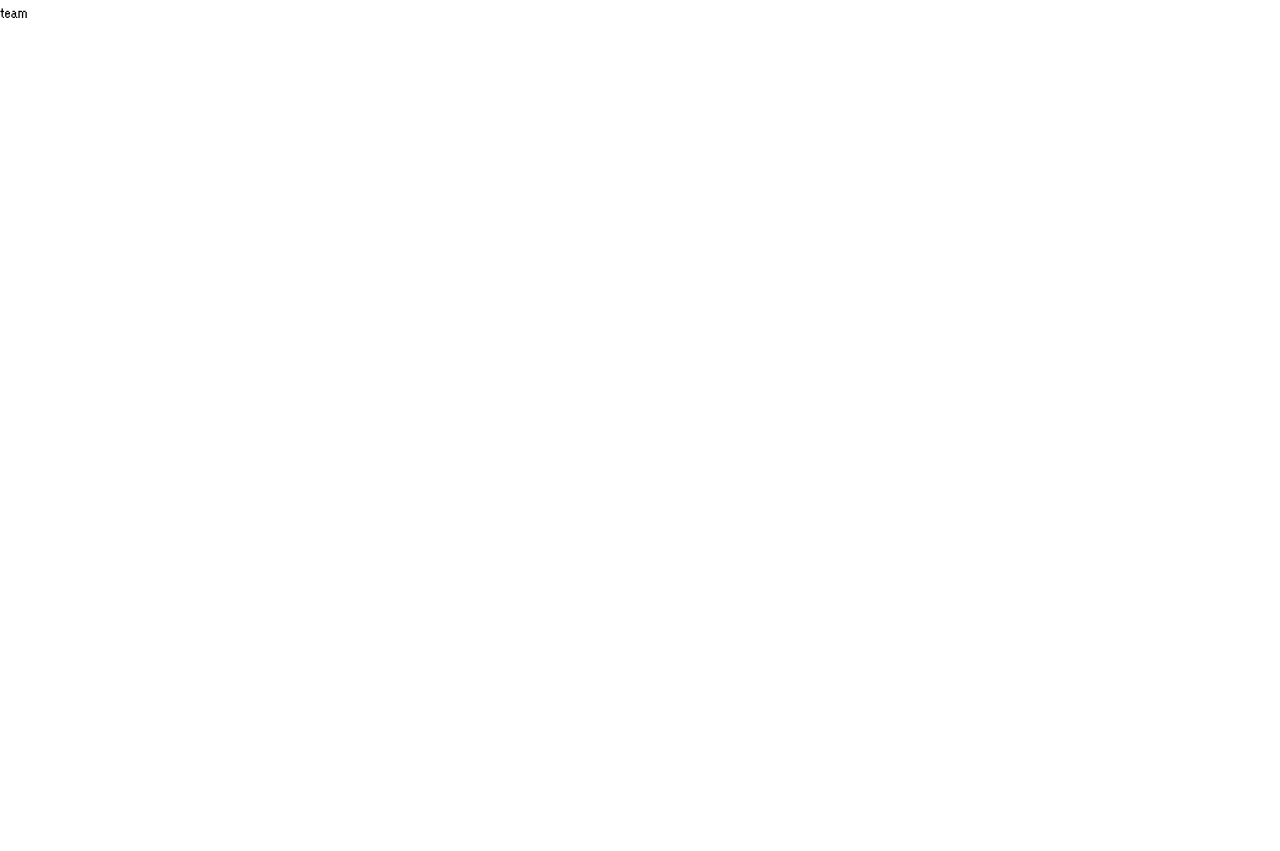
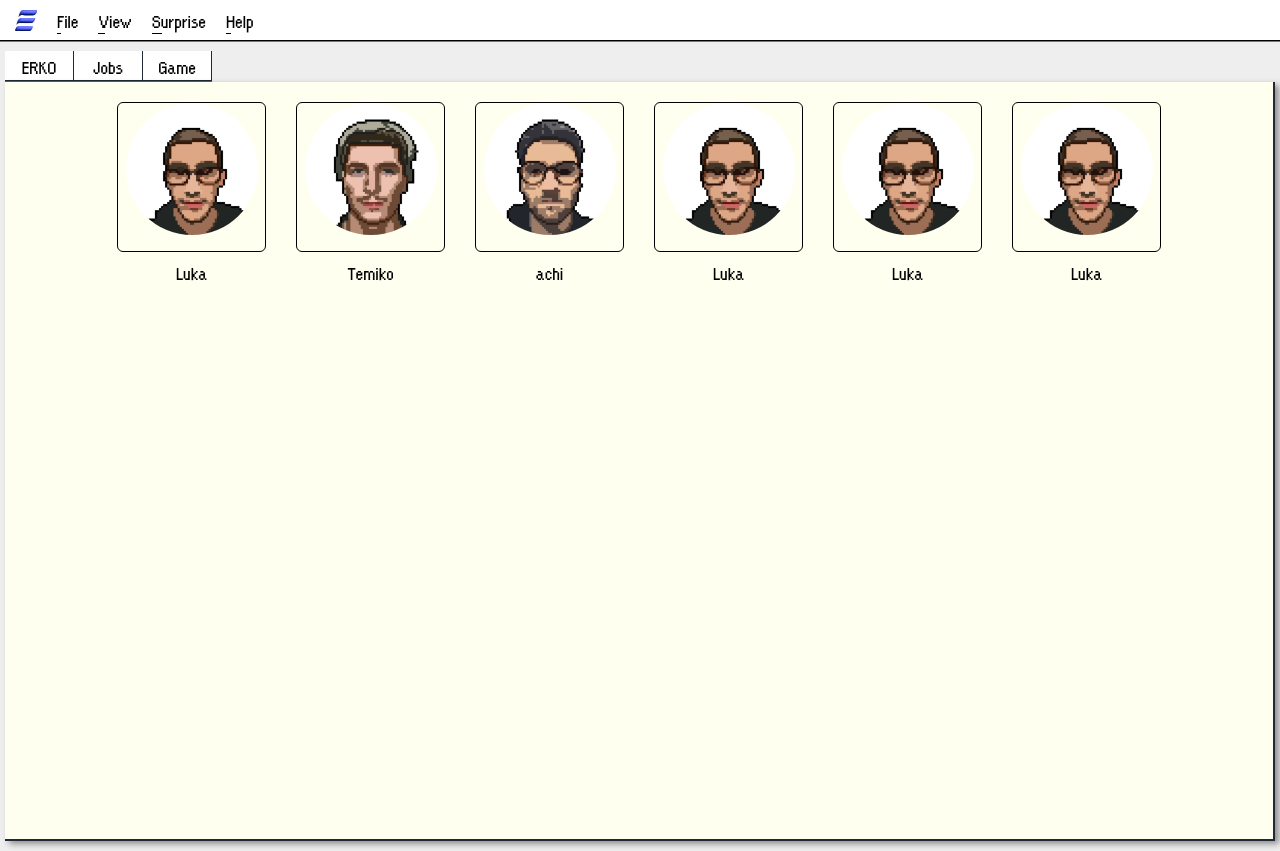
Before and after one commit to achiewe/project-erko-front, a Next.js app: page /erko/team in a window 1280 px wide. Before the commit the page ends 800 px from the top, so only its background shows below. Built offline with nearby package versions, Linux system fonts and the light colour scheme.

Commit message:
add the team page on the erko website

```diff
--- /dev/null
+++ b/src/app/components/TeamContainer/MainTeamContainer.tsx
@@ -0,0 +1,20 @@
+import React from "react";
+import TeamCardErko from "./TeamCardErko";
+import LukaPxl from "../../../../public/assets/luka pixel .png";
+import TemikoPxl from "../../../../public/assets/Temiko pixel .png";
+import AchiPxl from "../../../../public/assets/Achi pixelman .png";
+export default function MainTeamContainer() {
+  return (
+    <div
+      className="flex mt-[1px] flex-row items-start justify-center w-full h-full sm:justify-center
+  gap-y-[0px] flex-wrap gap-x-[30px] bg-[#FFFFF0] border-r-2 border-b-2 border-gray-800 drop-shadow-[4px_3px_3px_rgba(0,0,0,0.40)] h-mm:pt-[0px] py-[20px] relative"
+    >
+      <TeamCardErko title="Luka" imageSrc={LukaPxl} link="/erko/socials" />
+      <TeamCardErko title="Temiko" imageSrc={TemikoPxl} link="/erko/socials" />
+      <TeamCardErko title="achi" imageSrc={AchiPxl} link="/erko/socials" />
+      <TeamCardErko title="Luka" imageSrc={LukaPxl} link="/erko/socials" />
+      <TeamCardErko title="Luka" imageSrc={LukaPxl} link="/erko/socials" />
+      <TeamCardErko title="Luka" imageSrc={LukaPxl} link="/erko/socials" />
+    </div>
+  );
+}
--- /dev/null
+++ b/src/app/components/TeamContainer/TeamCardErko.tsx
@@ -0,0 +1,31 @@
+import Image, { StaticImageData } from "next/image";
+import Link from "next/link";
+import React from "react";
+
+interface OptionCardProps {
+  title: string;
+  imageSrc: StaticImageData;
+  link: string;
+}
+
+export default function TeamCardErko({
+  title,
+  imageSrc,
+  link,
+}: OptionCardProps) {
+  return (
+    <Link
+      href={link}
+      className="flex flex-col justify-center items-center gap-[5px]"
+    >
+      <div className="flex justify-start items-center w-[149px] flex-col h-[150px] border-[0.5px] border-black rounded-md">
+        <Image
+          src={imageSrc}
+          alt={title}
+          className="rounded-[66px] w-[132px] h-[132px]"
+        />
+      </div>
+      <h3 className="text-center text-[20px]">{title}</h3>
+    </Link>
+  );
+}
--- a/src/app/erko/team/page.tsx
+++ b/src/app/erko/team/page.tsx
@@ -1,5 +1,16 @@
+import Header from "@/app/components/Header/Header";
+import NavigationPages from "@/app/components/Navigation/NavigationPages";
+import MainTeamContainer from "@/app/components/TeamContainer/MainTeamContainer";
 import React from "react";
 
 export default function page() {
-  return <div>team</div>;
+  return (
+    <div className="w-full h-full bg-[#EEEEEE]">
+      <Header />
+      <div className="flex px-[5px] w-full h-screen items-start flex-col pb-[10px]">
+        <NavigationPages />
+        <MainTeamContainer />
+      </div>
+    </div>
+  );
 }
```
